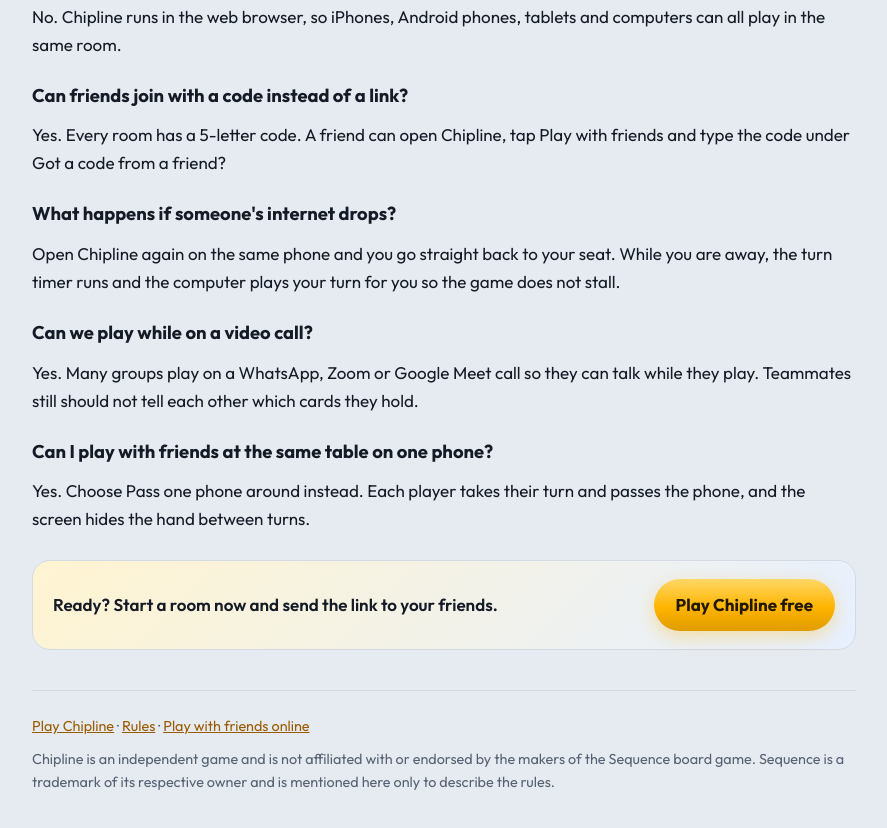
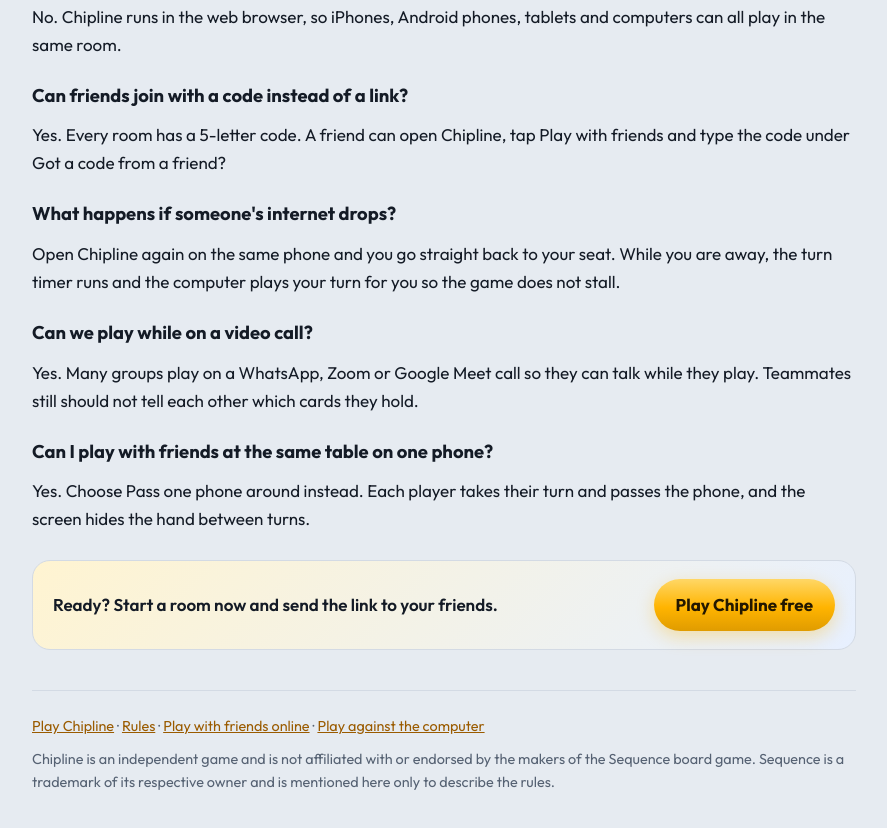
Before and after one commit to playsequenceonline/playsequenceonline.github.io, a plain HTML site: page play-with-friends/index.html in a window 1280 px wide. Shown: the part 3501-4329 px from the top of the page, without its empty margins (196-1083 px from the left). Drawn offline with nearby package versions, Linux system fonts and the light colour scheme.

Commit message:
Link friends page to play-against-the-computer page
Co-Authored-By: Claude Opus 5.5 <noreply@anthropic.com>
Claude-Session: https://claude.ai/code/session_01UumcFxp52z2q99QnH6T8UC

```diff
--- a/play-with-friends/index.html
+++ b/play-with-friends/index.html
@@ -302,7 +302,7 @@ footer{margin-top:40px;font-size:.9rem;color:var(--muted);border-top:1px solid v
 </main>
 
 <footer>
-<p><a href="/">Play Chipline</a> · <a href="/rules/">Rules</a> · <a href="/play-with-friends/">Play with friends online</a></p>
+<p><a href="/">Play Chipline</a> · <a href="/rules/">Rules</a> · <a href="/play-with-friends/">Play with friends online</a> · <a href="/vs-computer/">Play against the computer</a></p>
 <p>Chipline is an independent game and is not affiliated with or endorsed by the makers of the Sequence board game. Sequence is a trademark of its respective owner and is mentioned here only to describe the rules.</p>
 </footer>
 </div>
```
